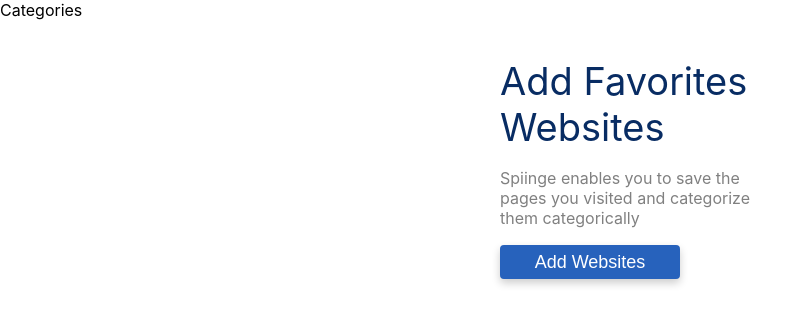
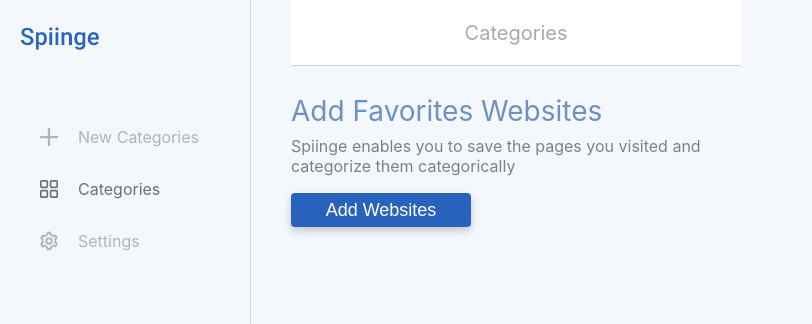
Before and after one commit to iamAbayomi/spiinge-webapp, a plain HTML site: page emptystate.html in a window 1280 px wide. Shown: the top 324 px of the page, without its empty margins (0-812 px from the left). Drawn offline with Linux system fonts and the light colour scheme.

Commit message:
Added  header bar

```diff
--- a/css/dashboard.css
+++ b/css/dashboard.css
@@ -9,7 +9,28 @@ body{
     padding: 0px;
     font-family: -apple-system, BlinkMacSystemFont, 'Segoe UI', Roboto, Oxygen,
     Ubuntu, Cantarell, 'Open Sans', 'Helvetica Neue', sans-serif;
-    background-color: #ffffff;
+    background-color: #F4F8FC;
+
+}
+
+.header-bar{
+    width: 100%;
+    padding-top: 1px;
+    background-color: white;
+    border-bottom-color: rgba(128, 128, 128, 0.377);
+    border-radius: 1px;
+    border-bottom-style: solid;
+    border-bottom-width: 0.4px;
+    /* Add shadows to create the "card" effect */
+    /* box-shadow: 0 4px 20px 0 rgba(0,0,0,0.2); */
+    transition: 0.3s;
+}
+
+.header-text{
+    color:  rgba(128, 128, 128, 0.678);
+    text-align: center;
+    font-size: 20px;
+    margin-left: 0px;
 
 }
 
@@ -55,8 +76,26 @@ body{
 
 
 .main-section{
+
+    /* height: 90vh; */
+}
+
+.components{
     margin: 30vh auto 0px auto;
     max-width: 280px;
+}
+
+.heading{
+    font-size: 28px;
+    color: rgb(110, 144, 194);
+}
+
+.sub-heading{
+    font-size: 16px ;
+    color: grey;
+    margin: 20dp;
+    max-width: 450px;
+    margin-top: -20px;
 }
 
 .small-text{
@@ -71,13 +110,19 @@ body{
     font-weight: 500;
 }
 
+/* .btn-container{
+    max-width: 180px;
+    margin: auto;
+} */
+
+
 .blue-button{
     width: 180px;
     height: 34px;
     background-color:#2762BC;
     color: white;
     font-size: 18px;
-    margin: 1px 0px 20px;
+    margin: 1px auto 20px;
     border-color:#2762BC;
     border-radius: 4px;
     border-style: solid;
@@ -86,20 +131,16 @@ body{
     transition: 0.3s;
 }
 
-.heading{
-    font-size: 38px;
-    color: rgb(8, 44, 99);
-}
 
-.sub-heading{
-    font-size: 16px ;
-    color: grey;
-    max-width: 450px;
-    margin-top: -20px;
-}
+
+
+
 
 
 @media screen and (min-width: 500px){
+    .container{
+        display: flex;
+    }
     .side-navbar{
         width: 250px;
         height: 100vh;
@@ -108,7 +149,7 @@ body{
         border-radius: 1px;
         border-right-style: solid;
         margin-right: 40px;
-        display: none;
+        display: inline-block;
     }
 
 
```
